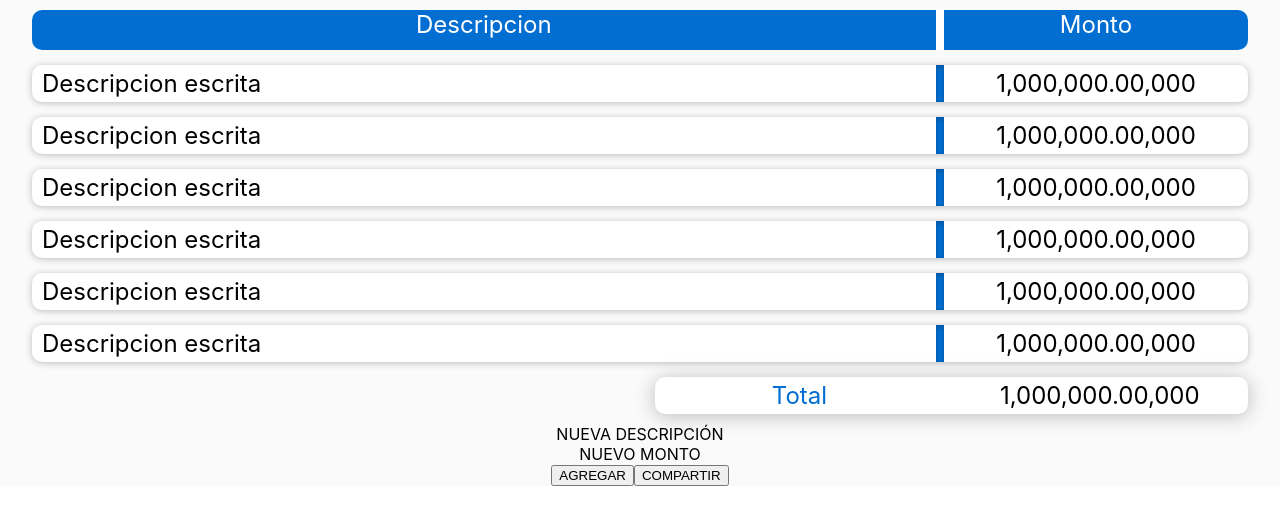
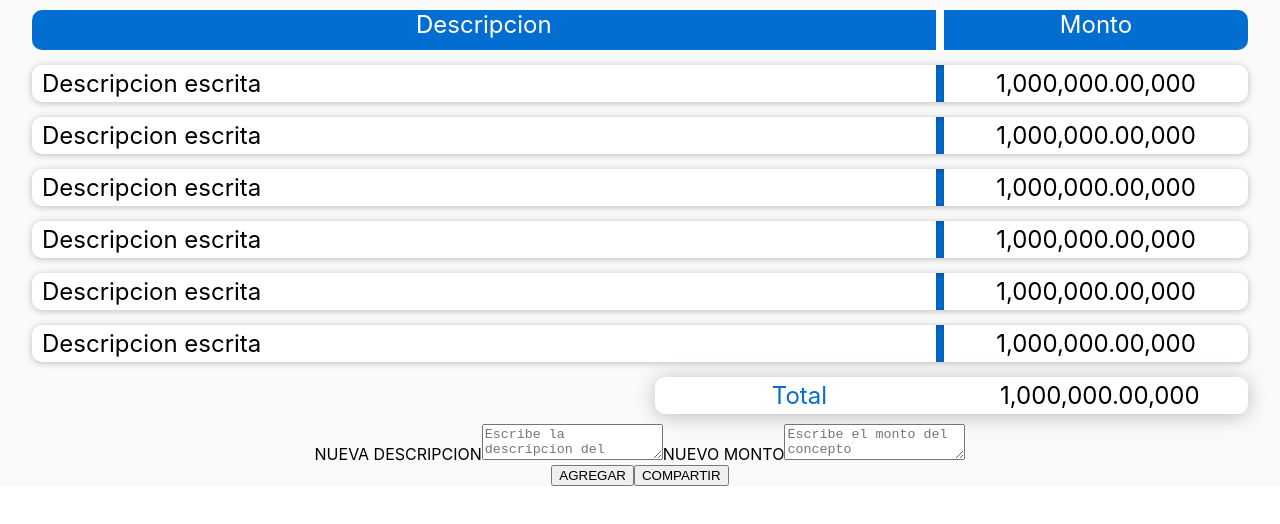
Before and after one commit to moctezumadaniel/MDTickets, a React (Create React App) app: page / in a window 1280 px wide. Shown: the top 524 px of the page. Built offline with nearby package versions, Linux system fonts and the light colour scheme.

Commit message:
text areas of main form added

```diff
--- a/src/MainForm.js
+++ b/src/MainForm.js
@@ -1,8 +1,16 @@
 function MainForm (){
     return(
-        <div>
-            <div>NUEVA DESCRIPCIÓN</div>
-            <div>NUEVO MONTO</div>
+        <div className="MainFormComponentContainer">
+            <form>
+                <label className="MainFormDesciptionContainer">
+                    NUEVA DESCRIPCION
+                    <textarea className="MainFormDescriptionArea"placeholder ="Escribe la descripcion del concepto"type="text" name="newDescription"/>
+                </label>
+                <label className="MainFormAmounthContainer">
+                    NUEVO MONTO
+                    <textarea className="MainFormAmounthArea" placeholder ="Escribe el monto del concepto"type="text" name="newAmount"/>
+                </label>
+            </form>
             <button>AGREGAR</button>
             <button>COMPARTIR</button>
         </div>
```
